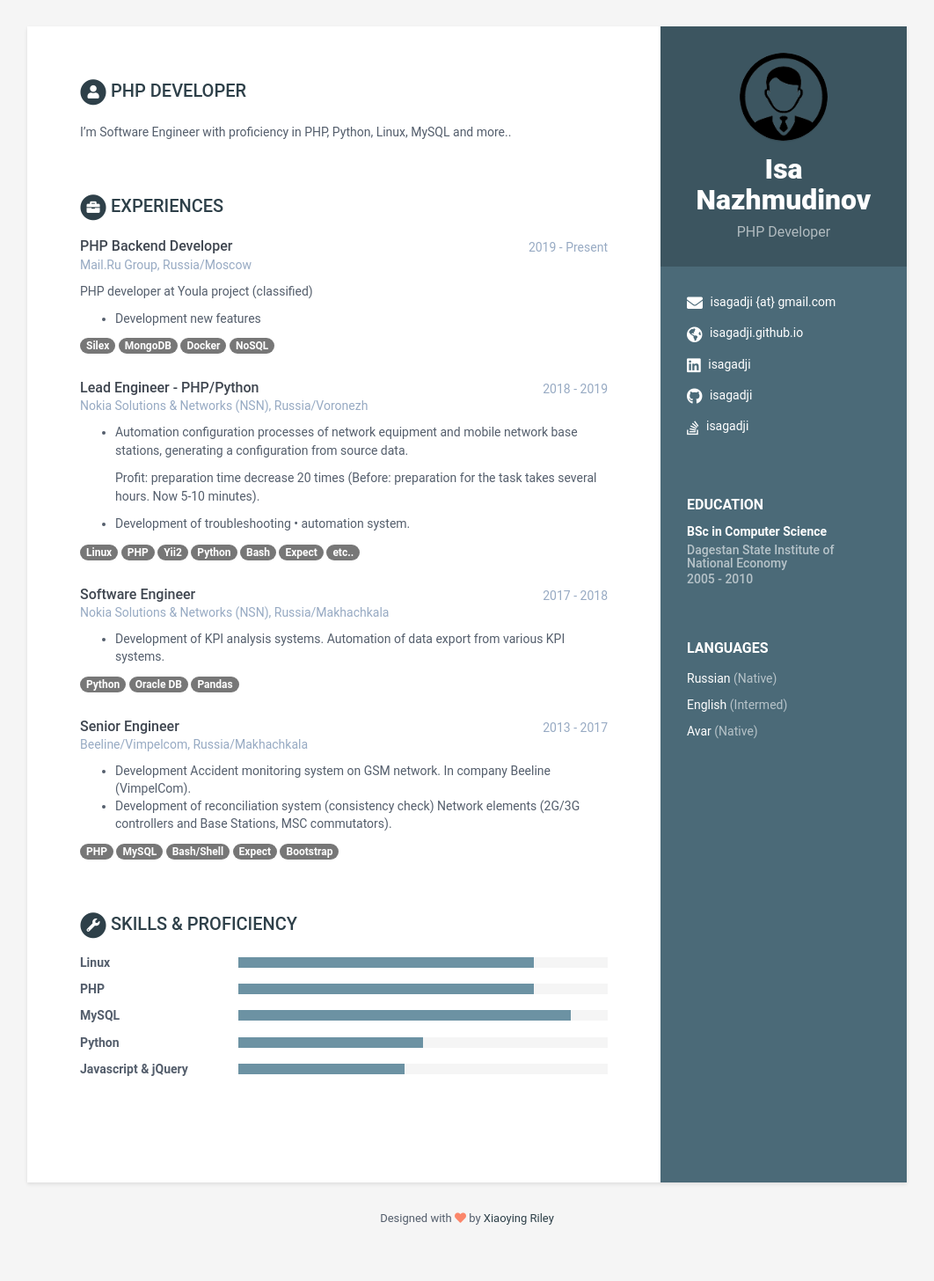
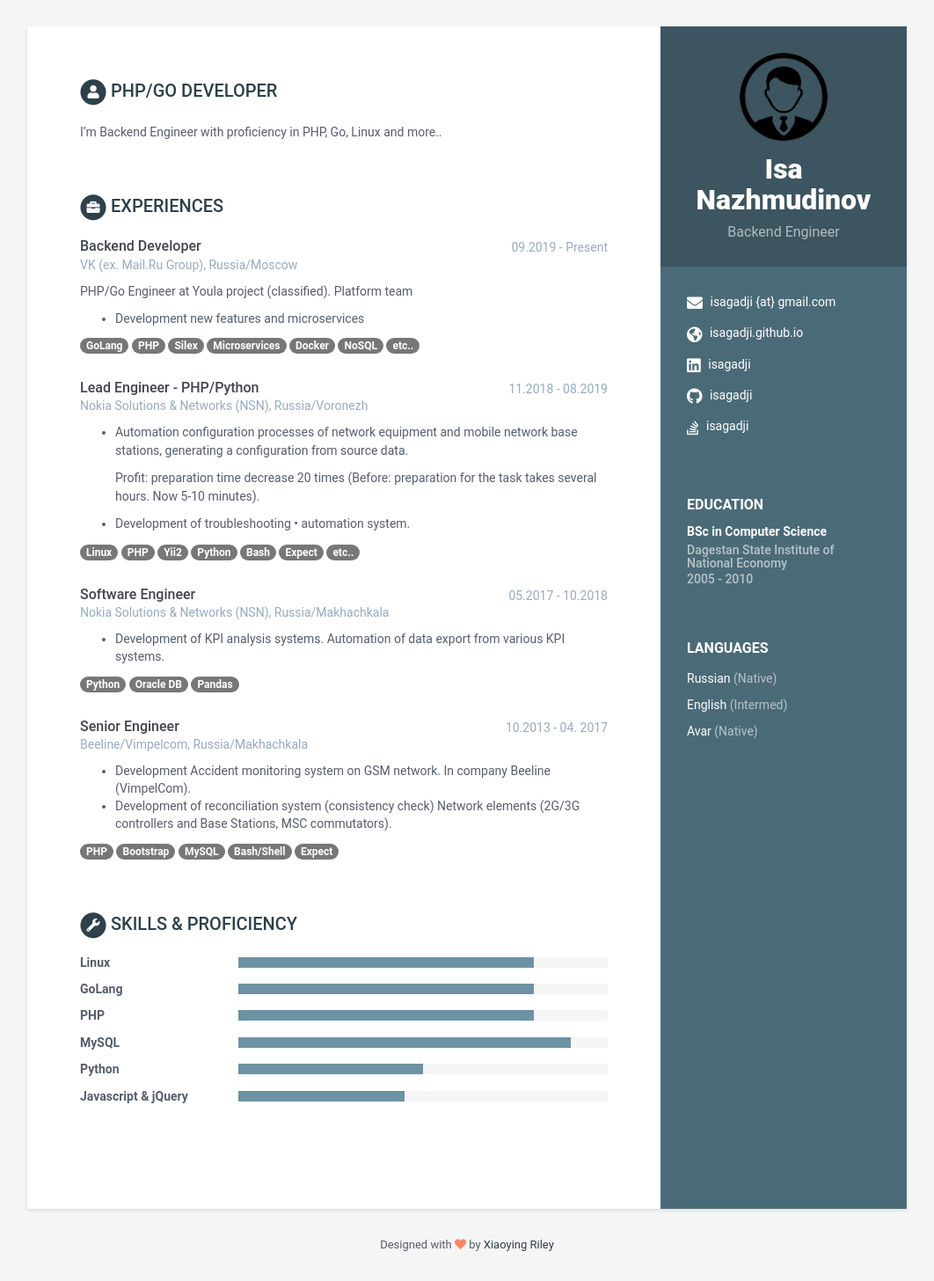
Before and after one commit to isagadji/isa, a Jekyll site: the page built from index.html, in a window 1280 px wide. Shown: the whole page at 88% size, without its empty margins (109-1171 px from the left). Built offline with Jekyll 4.4.1, drawn with Linux system fonts in a browser that asks for light colours; before the commit the page ends 1425 px from its top, so only the background shows below that.

Commit message:
some changes

```diff
--- a/_data/data.yml
+++ b/_data/data.yml
@@ -8,7 +8,7 @@ sidebar:
 
     # Profile information
     name: Isa Nazhmudinov
-    tagline: PHP  Developer
+    tagline: Backend Engineer
     avatar: profile.png  #place a 100x100 picture inside /assets/images/ folder and provide the name of the file below
 
     # Sidebar links
@@ -40,9 +40,9 @@ sidebar:
 #        link:
 
 career-profile:
-    title: PHP Developer
+    title: PHP/Go Developer
     summary: |
-      I'm Software Engineer with proficiency in PHP, Python, Linux, MySQL and more..
+      I'm Backend Engineer with proficiency in PHP, Go, Linux and more..
 
 education:
     - degree: BSc in Computer Science
@@ -52,21 +52,24 @@ education:
         Computer Programming, Applied informatics in economics.
 
 experiences:
-    - role: PHP Backend Developer
-      time: 2019 - Present
-      company: Mail.Ru Group, Russia/Moscow
+    - role: Backend Developer
+      time: 09.2019 - Present
+      company: VK (ex. Mail.Ru Group), Russia/Moscow
       details: |
-        PHP developer at Youla project (classified)
-        - Development new features
+        PHP/Go Engineer at Youla project (classified). Platform team
+        - Development new features and microservices
 
       stack:
+        - GoLang
+        - PHP
         - Silex
-        - MongoDB
+        - Microservices
         - Docker
         - NoSQL
+        - etc..
 
     - role: Lead Engineer - PHP/Python
-      time: 2018 - 2019
+      time: 11.2018 - 08.2019
       company: Nokia Solutions & Networks (NSN), Russia/Voronezh
       details: |
         * Automation configuration processes of network equipment and mobile network base stations, generating a configuration from source data.
@@ -84,7 +87,7 @@ experiences:
         - etc..
 
     - role: Software Engineer
-      time: 2017 - 2018
+      time: 05.2017 - 10.2018
       company: Nokia Solutions & Networks (NSN), Russia/Makhachkala
       details: |
         * Development of KPI analysis systems. Automation of data export from various KPI systems.
@@ -95,7 +98,7 @@ experiences:
         - Pandas
 
     - role: Senior Engineer
-      time: 2013 - 2017
+      time: 10.2013 - 04. 2017
       company: Beeline/Vimpelcom, Russia/Makhachkala
       details: |
         - Development Accident monitoring system on GSM network. In company Beeline (VimpelCom).
@@ -103,16 +106,19 @@ experiences:
 
       stack:
         - PHP
+        - Bootstrap
         - MySQL
         - Bash/Shell
         - Expect
-        - Bootstrap
 
 skills:
     title: Skills &amp; Proficiency
 
     toolset:
       - name: Linux
+        level: 80%
+
+      - name: GoLang
         level: 80%
 
       - name: PHP
```
